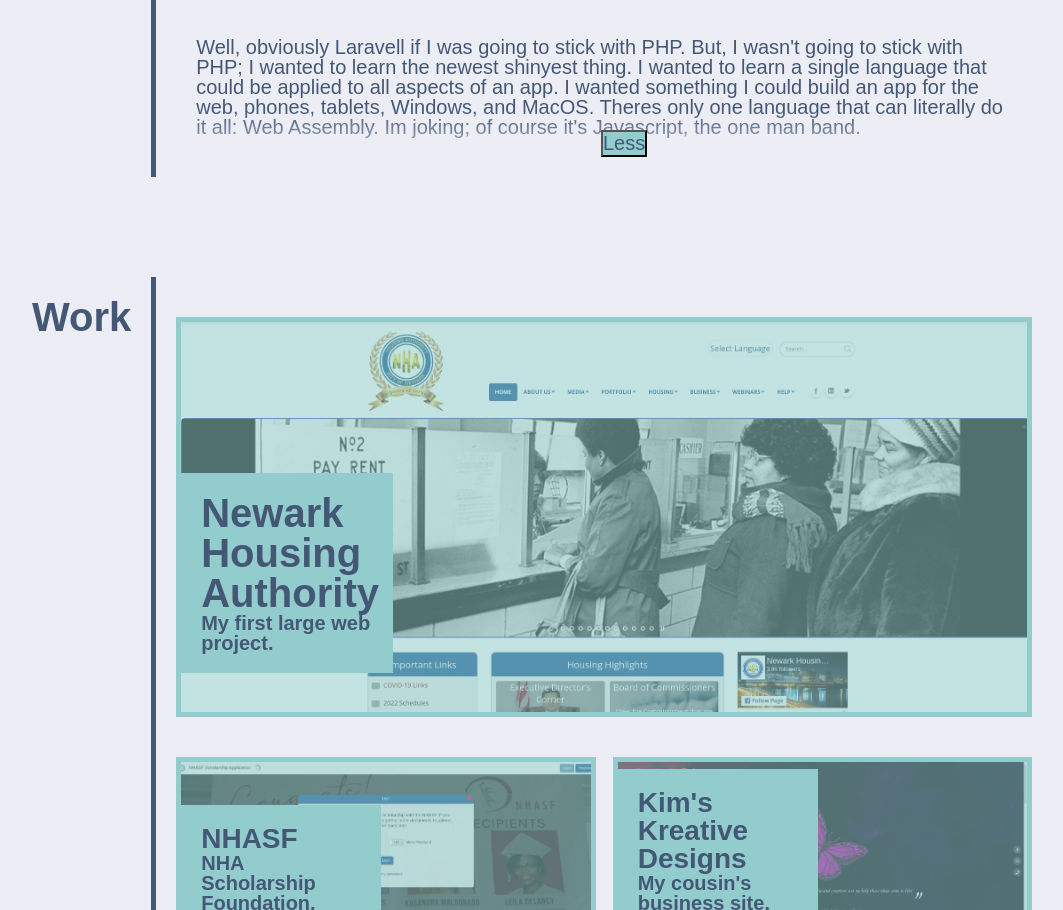
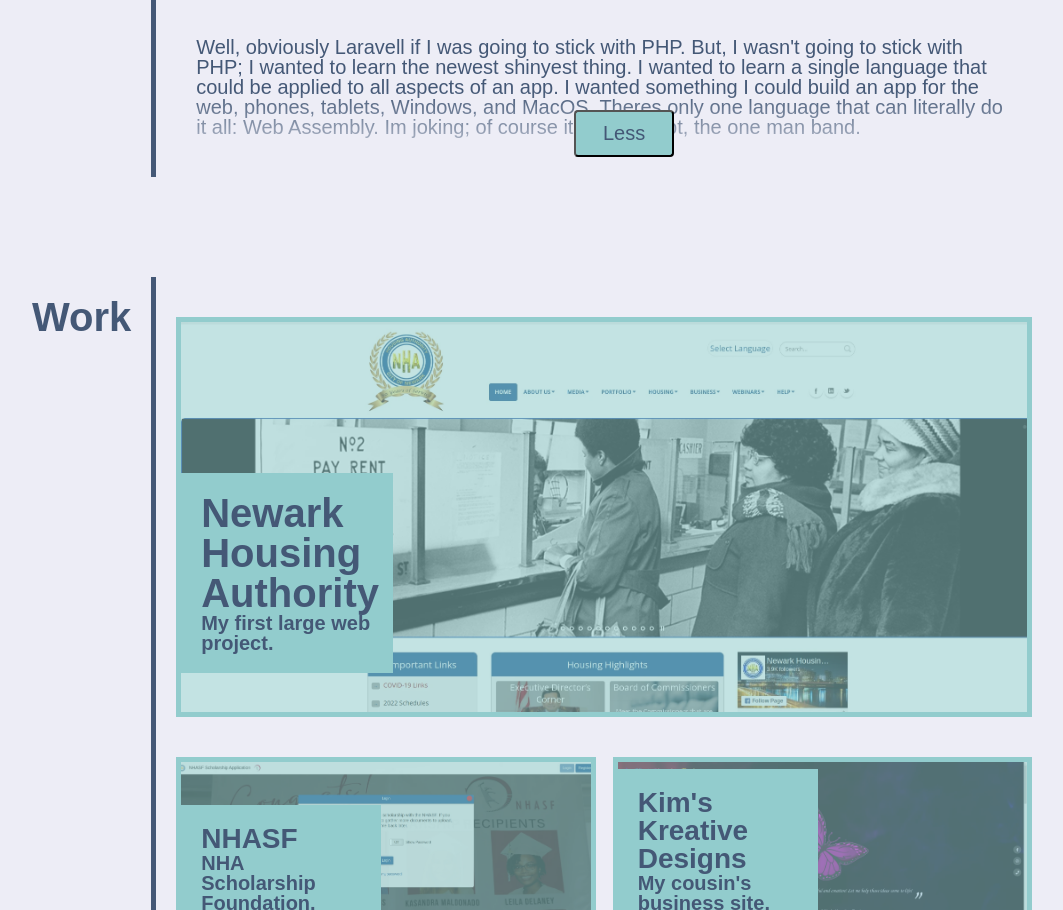
Before and after one commit to odisclemons/02-professional-portfolio, a plain HTML site: page index.html in a window 1280 px wide. Shown: the part 1306-2216 px from the top of the page, without its empty margins (188-1251 px from the left). Drawn offline with Linux system fonts and the light colour scheme.

Commit message:
ok im having too much fun.  im going to bed now. styled the more button a bit. still looks aweful, but now slightly less aweful

```diff
--- a/assets/css/style.css
+++ b/assets/css/style.css
@@ -104,6 +104,10 @@
 .more {
   background-color: var(--mainColor);
   color: var(--mainColorDark);
+  padding: 0.5rem;
+  border-radius: 0.2rem;
+  width: 100px;
+  cursor: pointer;
 }
 
 .centerStuff {
```
